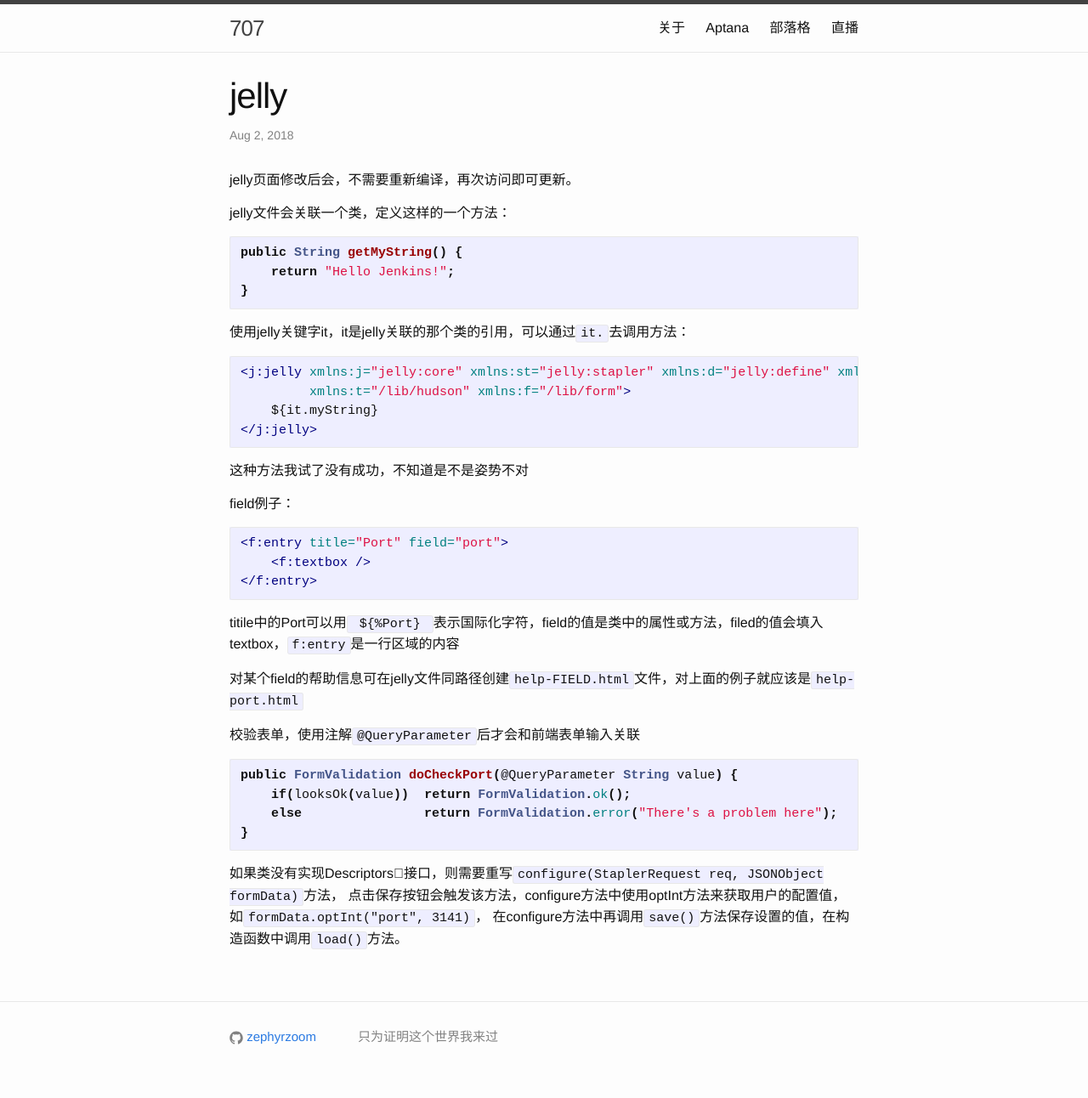
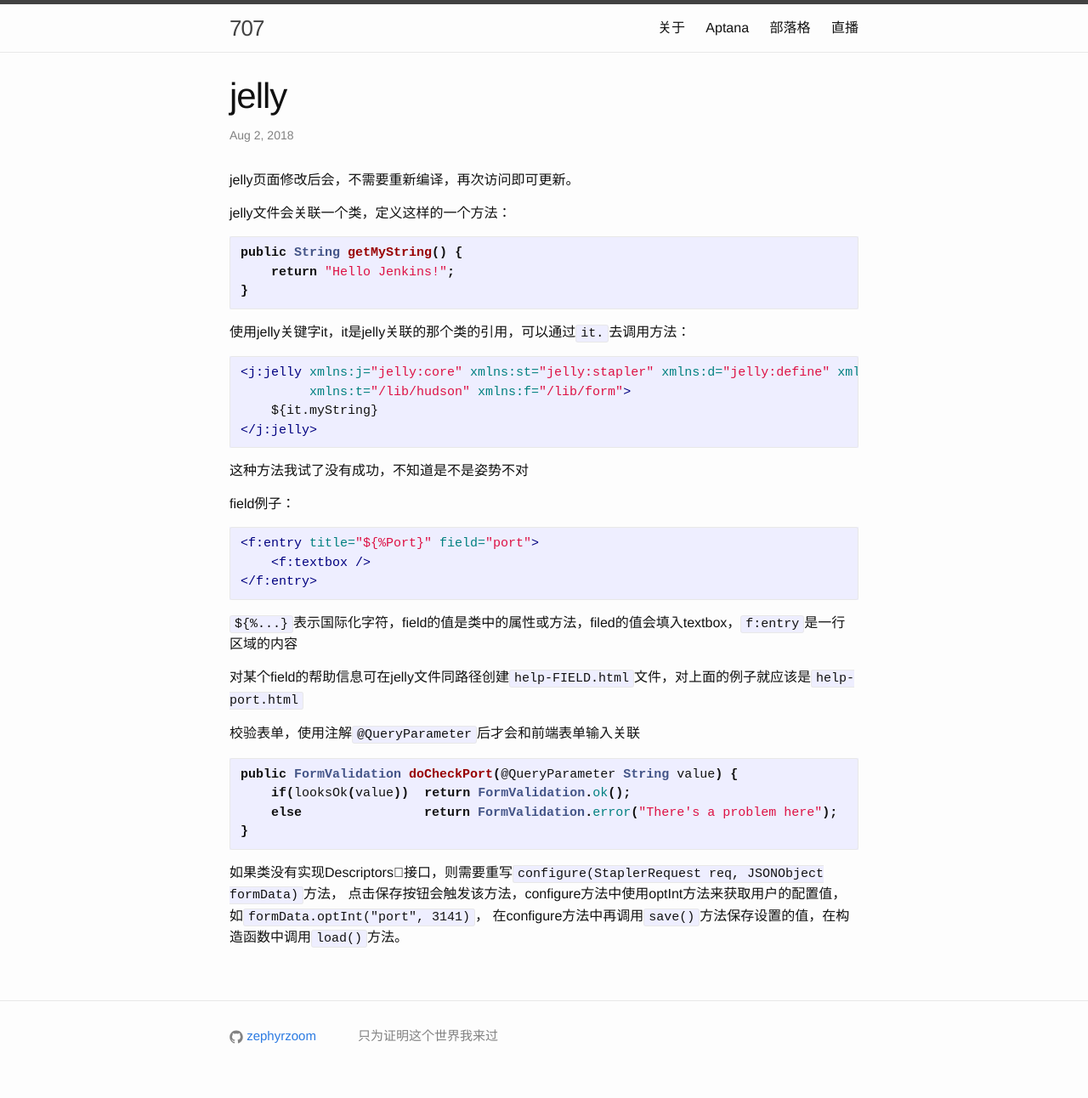
Before and after one commit to zephyrzoom/zephyrzoom.github.io, a Jekyll site: the page built from _posts/2018-08-02-jelly.md, in a window 1280 px wide. Shown: the whole page at 85% size. Built offline with Jekyll 4.4.1, drawn with Linux system fonts in a browser that asks for light colours; comment, search, counter and statistics services are not loaded.

Commit message:
还原内容并修改为转义方式处理

````diff
--- a/_posts/2018-08-02-jelly.md
+++ b/_posts/2018-08-02-jelly.md
@@ -24,11 +24,11 @@ public String getMyString() {
 
 field例子：
 ```xml
-<f:entry title="Port" field="port">
+<f:entry title="{% raw %}${%Port}{% endraw %}" field="port">
     <f:textbox />
 </f:entry>
 ```
-titile中的Port可以用`{% raw %} ${%Port} {% endraw %}`表示国际化字符，field的值是类中的属性或方法，filed的值会填入textbox，`f:entry`是一行区域的内容
+`{% raw %}${%...}{% endraw %}`表示国际化字符，field的值是类中的属性或方法，filed的值会填入textbox，`f:entry`是一行区域的内容
 
 对某个field的帮助信息可在jelly文件同路径创建`help-FIELD.html`文件，对上面的例子就应该是`help-port.html`
 
````
